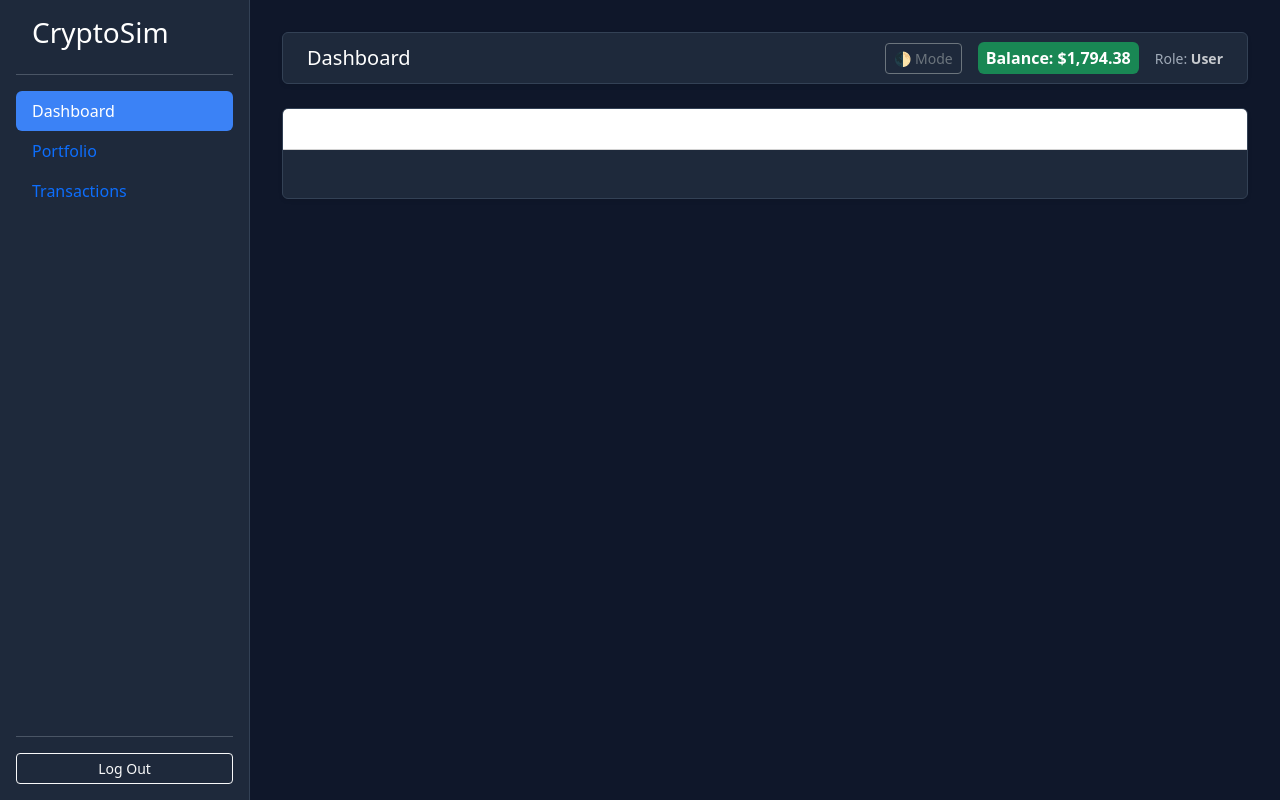
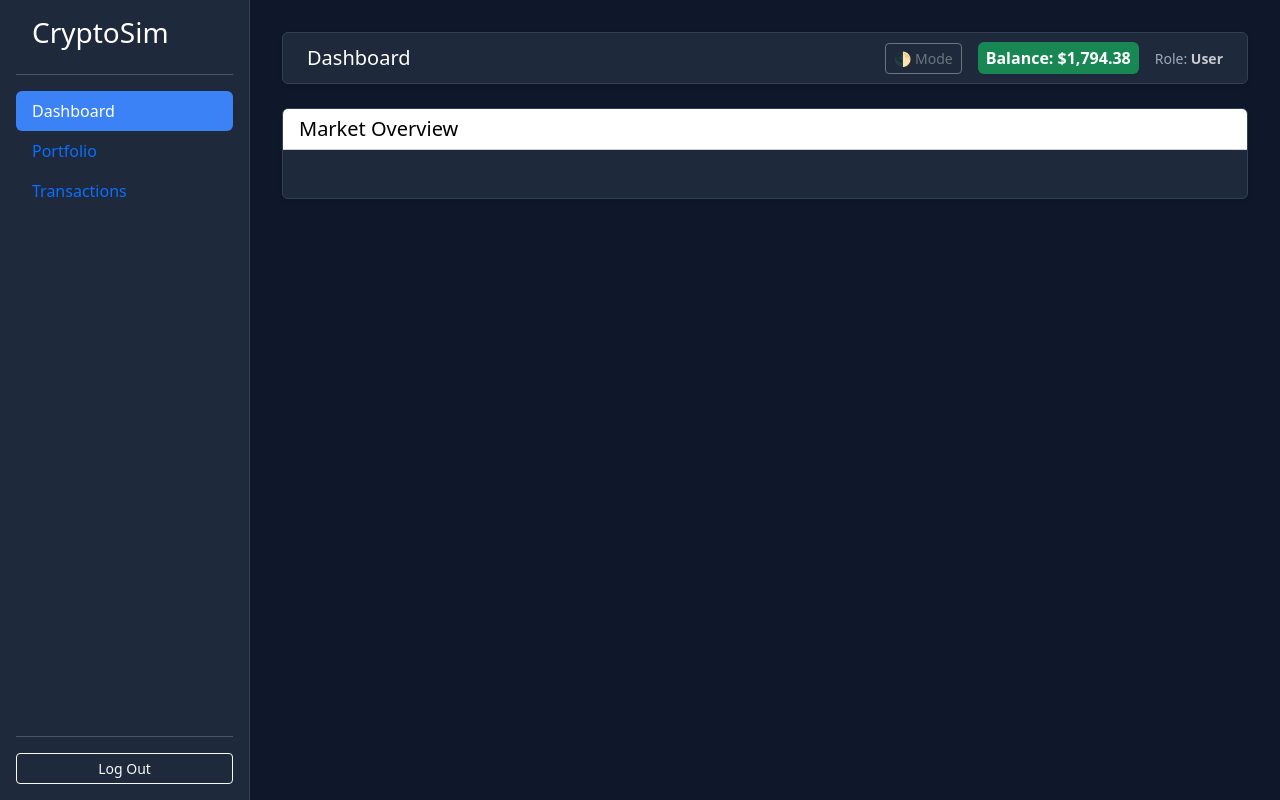
Before and after one commit to Dembem1/Cryptocurrency-Trading-Simulator, a Flask app: page /dashboard/user in a window 1280 px wide. Run offline with Flask 3, Linux system fonts and the light colour scheme.

Commit message:
forced specific headers to remain black in both themes

```diff
--- a/static/style.css
+++ b/static/style.css
@@ -67,3 +67,8 @@ h1, h2, h3, h4, h5, h6, .navbar-brand, .card-title, strong, b { color: var(--tex
 
 .nav-link.active { background-color: #3b82f6 !important; color: #ffffff !important; }
 .btn-primary, .badge.bg-success, .badge.bg-danger { color: #ffffff !important; }
+
+/* Force specific headers to always remain black */
+.text-always-black {
+    color: #000000 !important;
+}
--- a/templates/dashboard.html
+++ b/templates/dashboard.html
@@ -5,7 +5,7 @@
     <div class="col-md-12">
         <div class="card shadow-sm">
             <div class="card-header bg-white">
-                <h5 class="mb-0">Market Overview</h5>
+                <h5 class="mb-0 text-always-black">Market Overview</h5>
             </div>
             <div class="card-body">
                 <table class="table table-hover align-middle">
--- a/templates/transactions.html
+++ b/templates/transactions.html
@@ -2,7 +2,7 @@
 {% block content %}
 <div class="card shadow-sm">
     <div class="card-header bg-white d-flex justify-content-between align-items-center">
-        <h5 class="mb-0">Transaction History</h5>
+        <h5 class="mb-0 text-always-black">Transaction History</h5>
         <div class="btn-group">
             <a href=""{{ url_for('transactions', username=username) }}" class="btn btn-secondary">All</a>
             <a href=""{{ url_for('transactions', username=username, type='buy') }}" class="btn btn-secondary">Buy</a>
```
